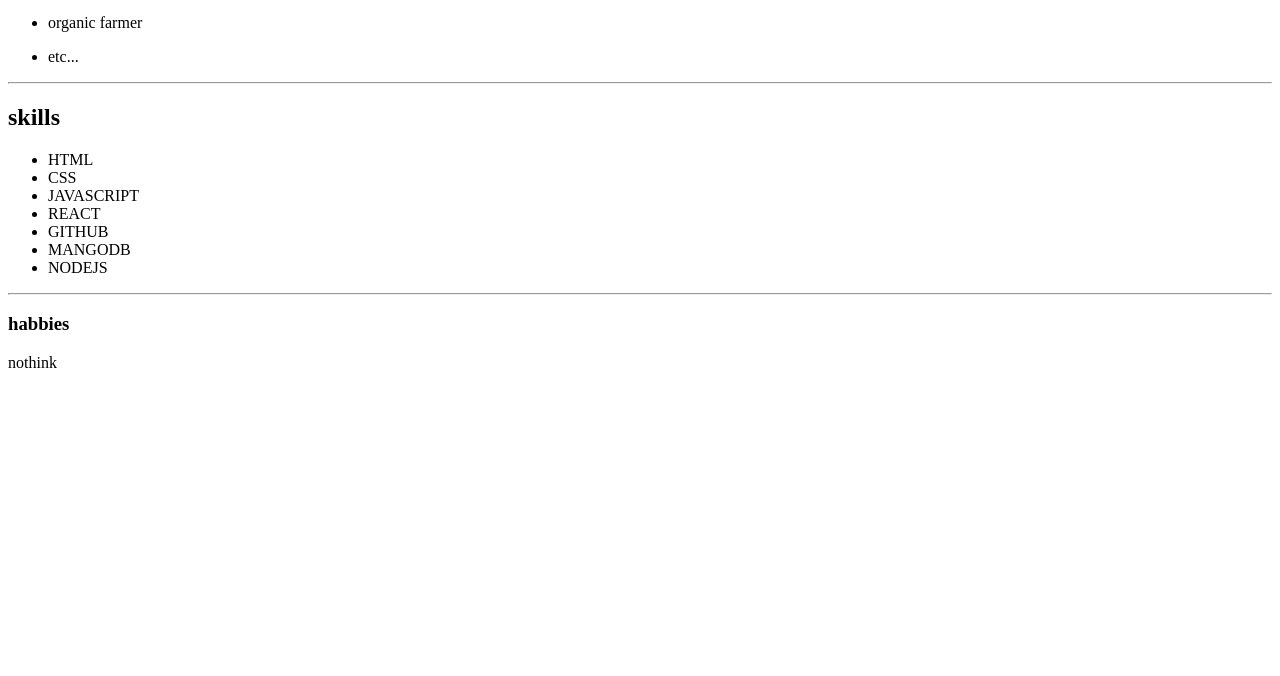
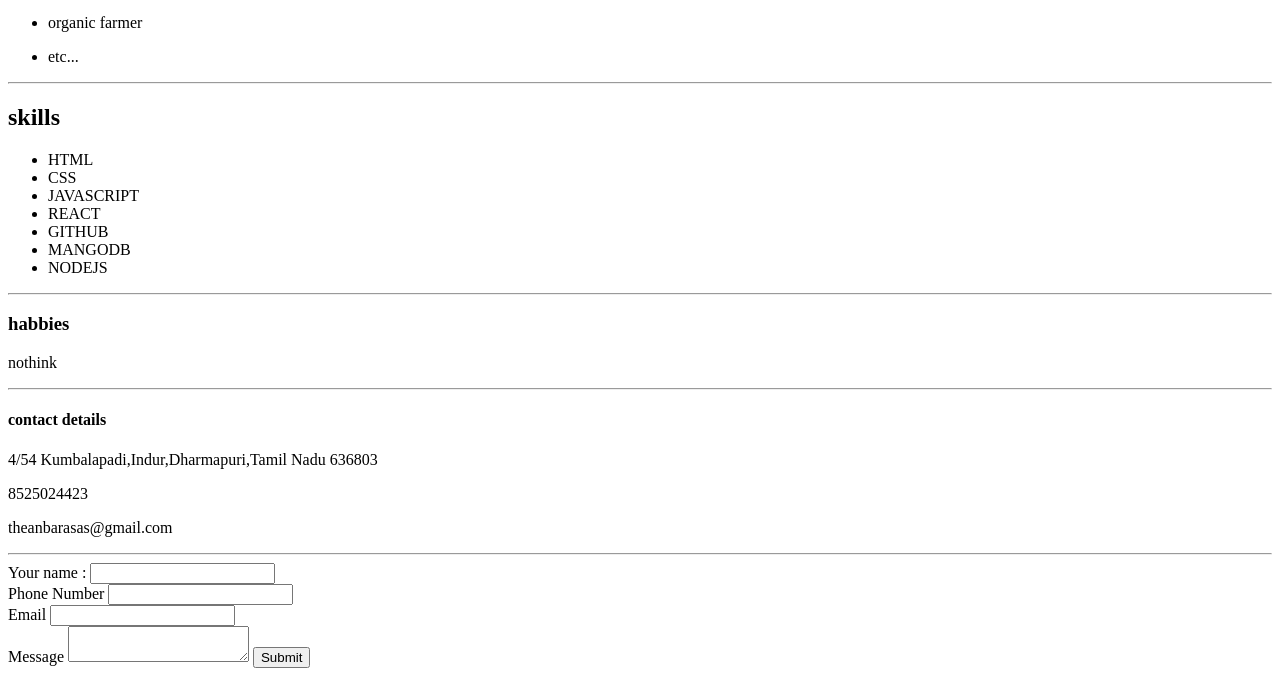
Before and after one commit to theanbarasan/in, a plain HTML site: page index.html in a window 1280 px wide. Shown: the part 262-938 px from the top of the page. Before the commit the page ends 800 px from the top, so only its background shows below. Drawn offline with Linux system fonts and the light colour scheme.

Commit message:
Update index.html

```diff
--- a/index.html
+++ b/index.html
@@ -29,6 +29,27 @@
       <hr>
     <h3>habbies</h3>
     <p>nothink</p>
+    <hr>
+     <h4>contact details</h4>
+    <p>4/54 Kumbalapadi,Indur,Dharmapuri,Tamil Nadu 636803</p>
+    <p>8525024423</p>
+    <p>theanbarasas@gmail.com</p>
+    <hr>
+    <form class="" action="mailto:theanbarasas@gmail.com" method="post">
+   <label>Your name :</label>
+   <input type="text"name=""value=""><br>
+   <label>Phone Number</label>
+   <input type="number" name="" value=""><br>
+   <label>Email</label>
+   <input type="email" name="" value=""><br>
+   <label>Message</label>
+   <textarea name="" rows="" cols=""></textarea>
+   <input type="submit"name="">
+
+
+
+    </form>
+
 
 </body>
 </html>
```
